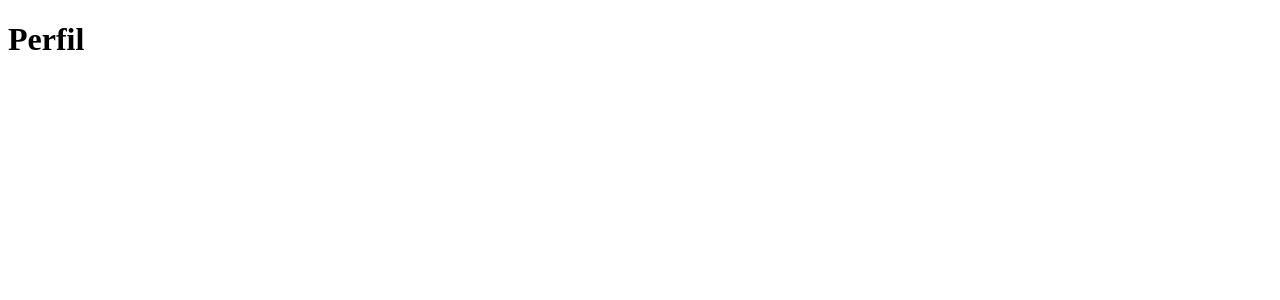
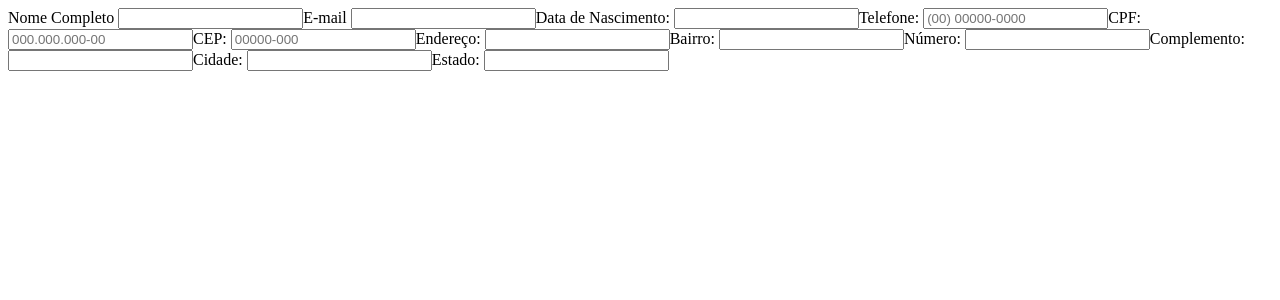
Before and after one commit to earibeiro/projeto_leilao, a Next.js app in the folder frontend/: page /profile/profile in a window 1280 px wide. Shown: the top 300 px of the page. Built offline with nearby package versions, Linux system fonts and the light colour scheme.

Commit message:
Com este commit eu adicionei os inputs na pagina profile, bem como criei a rota dela, e já criei a verificação do CPF como válido ou inválido. Foram adicionadas as informações relativas ao CEP, endereço e afins. A verificação do CEP será adicionada no próximo commit

```diff
--- a/frontend/package.json
+++ b/frontend/package.json
@@ -6,6 +6,7 @@
     "@testing-library/jest-dom": "^5.17.0",
     "@testing-library/react": "^13.4.0",
     "@testing-library/user-event": "^13.5.0",
+    "cpf-cnpj-validator": "^1.0.3",
     "next": "^14.2.5",
     "primeflex": "^3.3.1",
     "primeicons": "^7.0.0",
--- a/frontend/src/App.js
+++ b/frontend/src/App.js
@@ -9,6 +9,7 @@ import DefaultLayout from './components/DefaultLayout';
 import SimpleLayout from './components/SimpleLayout';
 import RecoverPass from './pages/recoverpass/RecoverPass';
 import PrivateRouter from './components/PrivateRouter';
+import Profile from './pages/profile/Profile';
 
 function App(){
     return(
@@ -22,7 +23,8 @@ function App(){
                 <Route path="/login" element={<SimpleLayout><Login/></SimpleLayout>}/>
                 <Route path="/signup" element={<SimpleLayout><Signup/></SimpleLayout>}/>
                 <Route path="/recoverpass" element={<SimpleLayout><RecoverPass/></SimpleLayout>}/>
-                <Route path="changepass" element={<SimpleLayout><ChangePass/></SimpleLayout>}/>
+                <Route path="/changepass" element={<SimpleLayout><ChangePass/></SimpleLayout>}/>
+                <Route path="/profile" element={<DefaultLayout><Profile/></DefaultLayout>}/>
             </Routes>
         </BrowserRouter>
         </>
--- a/frontend/src/components/header/Header.jsx
+++ b/frontend/src/components/header/Header.jsx
@@ -38,7 +38,7 @@ const Header = () => {
                     label: 'Perfil',
                     icon: 'pi pi-fw pi-user',
                     command: () => {
-                        window.location.href = '/perfil';
+                        window.location.href = '/profile';
                     }
                 },
                 {
--- a/frontend/src/pages/profile/profile.jsx
+++ b/frontend/src/pages/profile/profile.jsx
@@ -1,13 +1,48 @@
-import React from 'react';
+import React, { useState } from 'react';
+import './Profile.css';
 import { Helmet } from 'react-helmet';
+import { Calendar } from 'primereact/calendar';
+import { InputText } from 'primereact/inputtext';
+import { InputMask } from 'primereact/inputmask';
+import { cpf as cpfValidator } from 'cpf-cnpj-validator';
 
 const Profile = () => {
+    const [date, setDate] = useState(null);
+    const [value, setValue] = useState('');
+    const [cpf, setCpf] = useState('');
+    const [cpfError, setCpfError] = useState('');
+
+    const handleCpfChange = (e) => {
+        const newCpf = e.target.value;
+        setCpf(newCpf);
+
+        if (cpfValidator.isValid(newCpf)) {
+            setCpfError('');
+        } else {
+            setCpfError('CPF inválido');
+        }
+    }
+
     return (
         <div>
             <Helmet>
                 <title>Perfil</title>
             </Helmet>
-            <h1>Perfil</h1>
+            <div className="card justify-content-center">
+                <label htmlFor="username">Nome Completo </label> <InputText inputStyle={{ width: '100%' }} className="w-5 mb-3" aria-describedby="username-help" required/>
+                <label htmlFor="emailField">E-mail </label> <InputText inputStyle={{ width: '100%' }} className="w-5 mb-3" aria-describedby="username-help" required/>
+                <label htmlFor="calendar" className="pr-1">Data de Nascimento: </label><Calendar dateFormat="dd/mm/yy" value={date} onChange={(e) => setDate(e.value)} />
+                <label htmlFor="phone">Telefone: </label><InputMask value={value} onChange={(e) => setValue(e.target.value)} mask="(99) 99999-9999" placeholder="(00) 00000-0000"/>
+                <label htmlFor="cpf">CPF: </label><InputMask value={cpf} onChange={handleCpfChange} mask="999.999.999-99" placeholder="000.000.000-00"/>
+                {cpfError && <small className="p-error">{cpfError} </small>}
+                <label htmlFor="zipCode">CEP: </label><InputMask value={value} onChange={(e) => setValue(e.target.value)} mask="99999-999" placeholder="00000-000"/>
+                <label htmlFor="address">Endereço: </label> <InputText inputStyle={{ width: '100%' }} className="w-3 mb-3" aria-describedby="username-help" required/>
+                <label htmlFor="addressNeighborhood">Bairro: </label> <InputText inputStyle={{ width: '100%' }} className="w-3 mb-3" aria-describedby="username-help" required/>
+                <label htmlFor="addressNumber">Número: </label> <InputText inputStyle={{ width: '100%' }} className="w-1 mb-3" aria-describedby="username-help" required/>
+                <label htmlFor="addressComplement">Complemento: </label> <InputText inputStyle={{ width: '100%' }} className="w-2 mb-3" aria-describedby="username-help" required/>
+                <label htmlFor="addressCity">Cidade: </label> <InputText inputStyle={{ width: '100%' }} className="w-3 mb-3" aria-describedby="username-help" required/>
+                <label htmlFor="addressState">Estado: </label> <InputText inputStyle={{ width: '100%' }} className="w-3 mb-3" aria-describedby="username-help" required/>
+            </div>
         </div>
     );
 }
```
Also changed, not shown: 1 other file (tests, documents, lock files or other folders).
